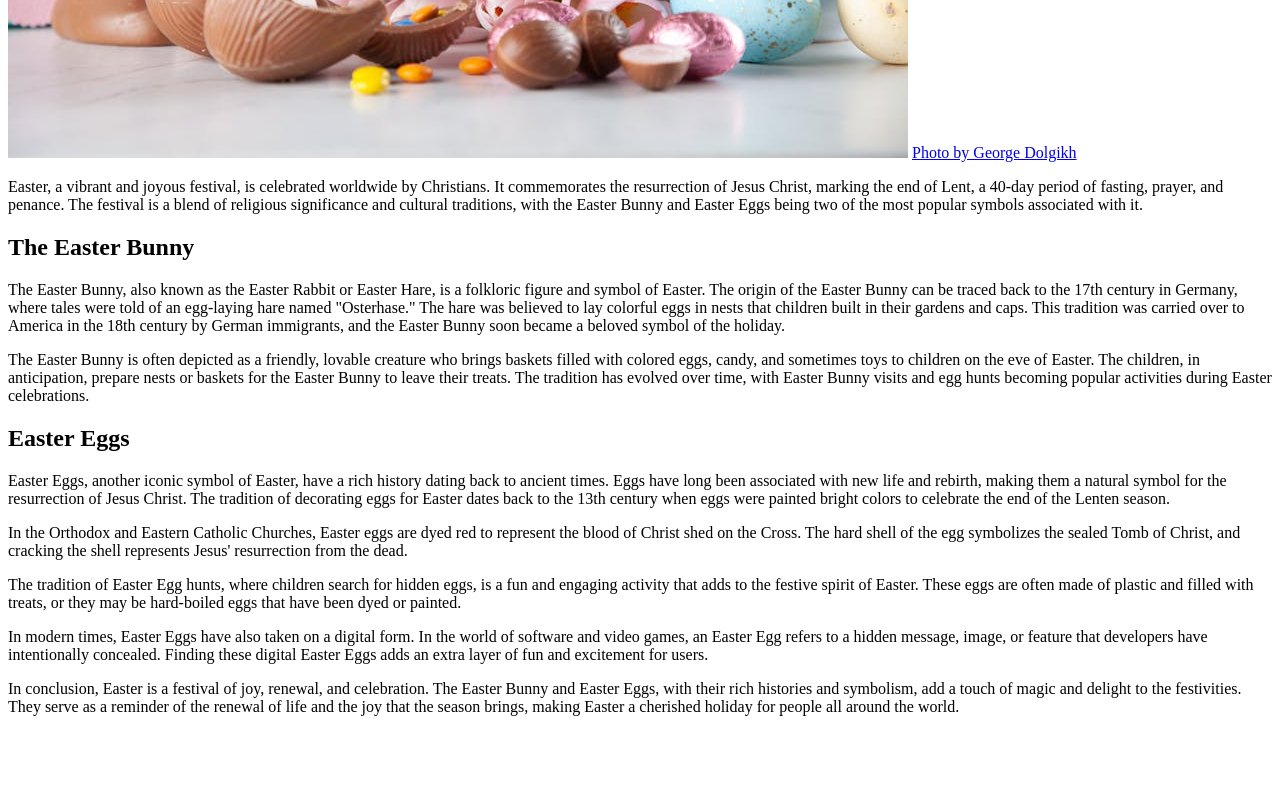
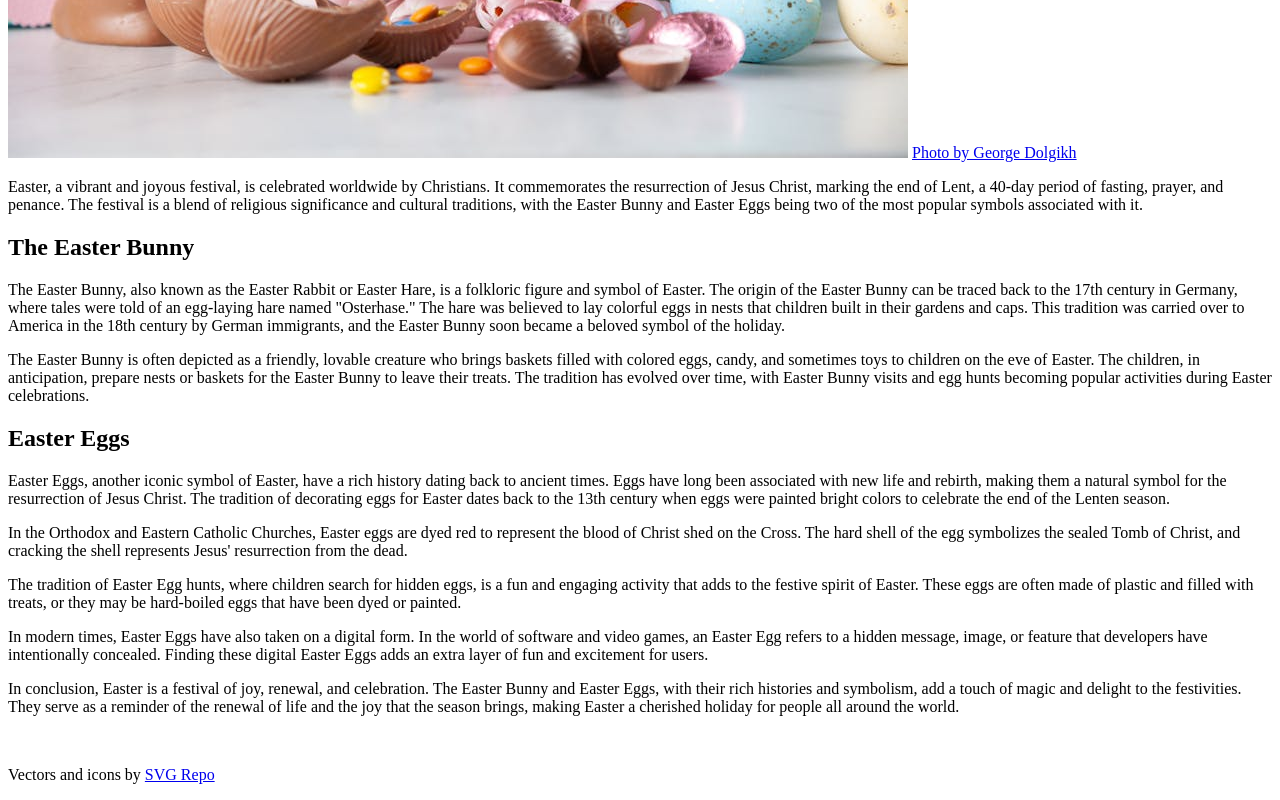
Before and after one commit to webmzk/webmzk.github.io, a plain HTML site: page index.html in a window 1280 px wide. Shown: the part 522-1322 px from the top of the page. Before the commit the page ends 1254 px from the top, so only its background shows below. Drawn offline with Linux system fonts and the light colour scheme.

Commit message:
Update index.html

```diff
--- a/index.html
+++ b/index.html
@@ -18,5 +18,7 @@
     <p>The tradition of Easter Egg hunts, where children search for hidden eggs, is a fun and engaging activity that adds to the festive spirit of Easter. These eggs are often made of plastic and filled with treats, or they may be hard-boiled eggs that have been dyed or painted.</p>
     <p>In modern times, Easter Eggs have also taken on a digital form. In the world of software and video games, an Easter Egg refers to a hidden message, image, or feature that developers have intentionally concealed. Finding these digital Easter Eggs adds an extra layer of fun and excitement for users.</p>
     <p>In conclusion, Easter is a festival of joy, renewal, and celebration. The Easter Bunny and Easter Eggs, with their rich histories and symbolism, add a touch of magic and delight to the festivities. They serve as a reminder of the renewal of life and the joy that the season brings, making Easter a cherished holiday for people all around the world.</p>
+    <br/>
+    <p></p>Vectors and icons by <a href="https://www.svgrepo.com" target="_blank">SVG Repo</a></p>
 </body>
 </html>
```
